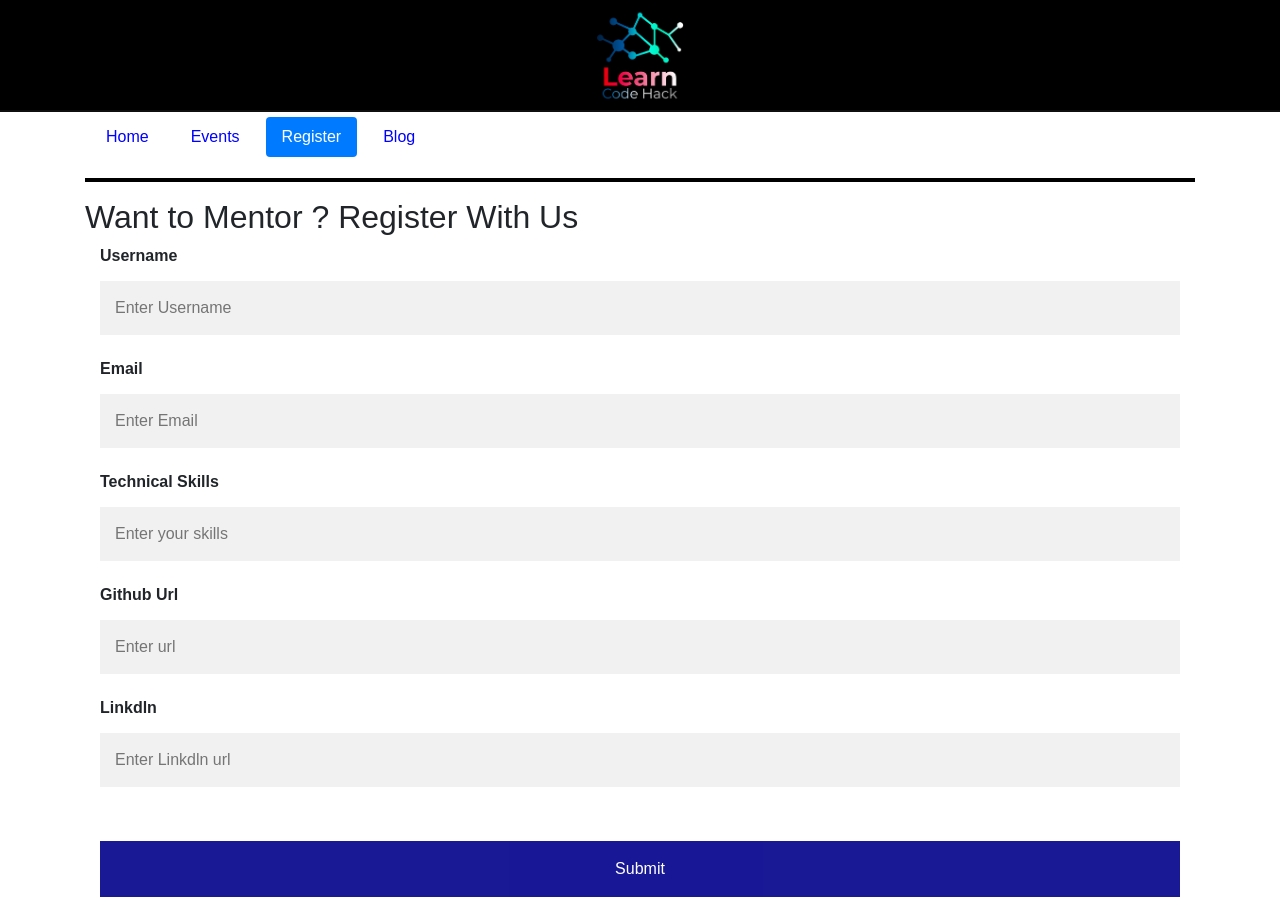
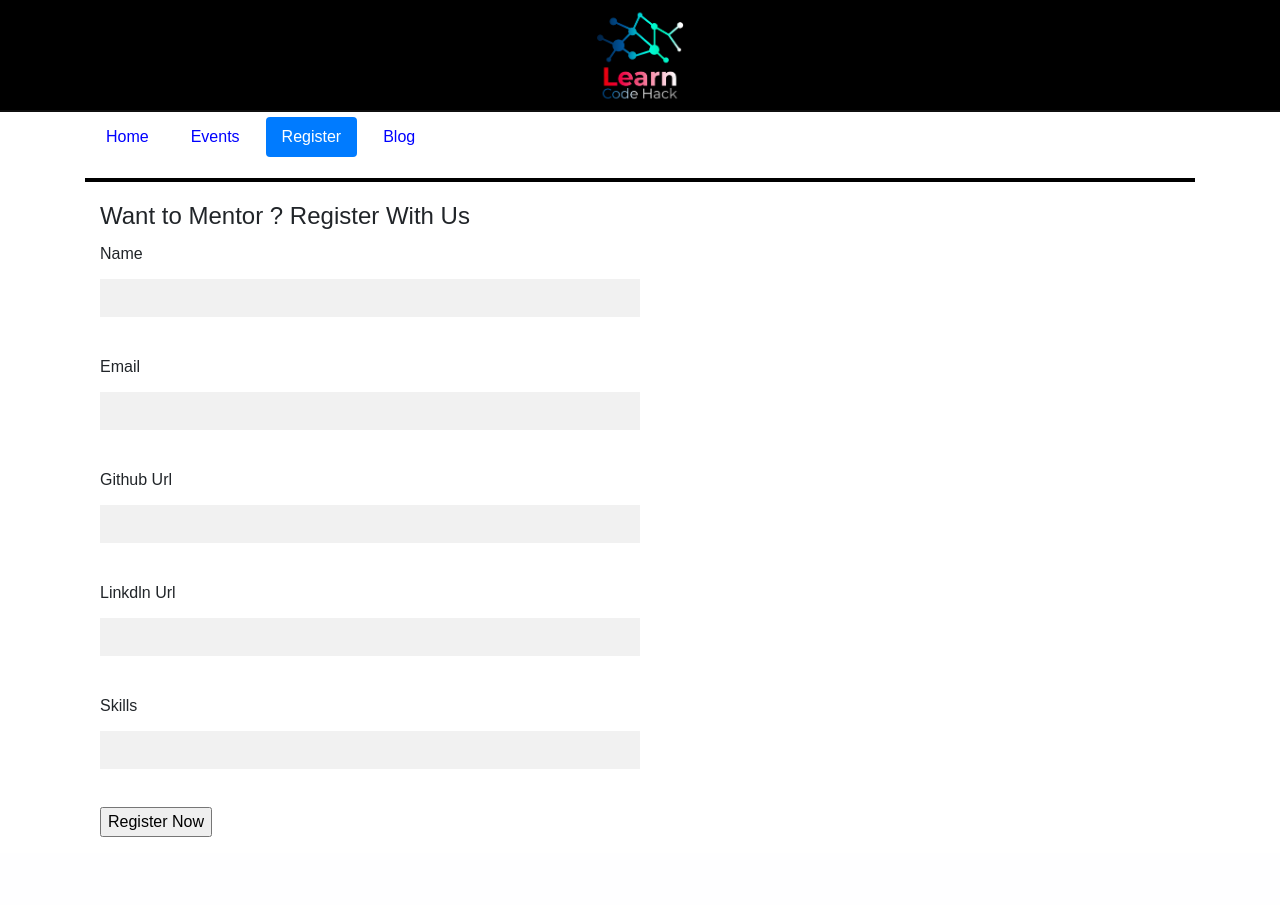
Before and after one commit to Hackers-House/Find-My-School, a Flask app: page /register in a window 1280 px wide. After the commit the page ends 837 px from the top, so only its background shows below. Run offline with Flask 2, Linux system fonts and the light colour scheme; some libraries are stand-ins or nearby versions.

Commit message:
Created Register form and connected it to backend .

```diff
--- a/application/forms.py
+++ b/application/forms.py
@@ -2,10 +2,11 @@ from flask_wtf import FlaskForm
 from wtforms import StringField,PasswordField,SubmitField,BooleanField
 from wtforms.validators import DataRequired
 
+
 class RegisterForm(FlaskForm):
     username=StringField("Name",validators=[DataRequired()])
     email=StringField("Email",validators=[DataRequired()])
-    Guthub_url=StringField("Github Url",validators=[DataRequired()])
-    linkdln_Url=StringField("Linkdln Url",validators=[DataRequired()])
-    Technologies=StringField("Skills",validators=[DataRequired()])
+    Github=StringField("Github Url",validators=[DataRequired()])
+    linkdln=StringField("Linkdln Url",validators=[DataRequired()])
+    Tech=StringField("Skills",validators=[DataRequired()])
     submit=SubmitField("Register Now")
--- a/application/routes.py
+++ b/application/routes.py
@@ -1,6 +1,7 @@
-from flask import render_template,redirect,request,make_response
+from flask import render_template,redirect,request,make_response,flash,url_for
 from application import app
-from .UserDAC import GetConnection,GetTable
+from .UserDAC import *
+from application.forms import RegisterForm
 #create sime route
 @app.route('/')
 def redir():
@@ -18,9 +19,21 @@ def blog():
 def events():
     return render_template('events.html',events=True)
 
-@app.route("/register")
+@app.route("/register",methods=['POST','GET'])
 def register():
-    return render_template('register.html',register=True)
+    form = RegisterForm()
+    if form.validate_on_submit():
+        userID     = GetIndex()
+        userID    += 1
+        username    =form.username.data
+        email       = form.email.data
+        Github      =form.Github.data
+        linkdln     =form.linkdln.data
+        Tech        =form.Tech.data
+        SetData(userID,username,email,Github,linkdln,Tech)
+        flash("You are successfully registered!","success")
+        return redirect(url_for('index'))
+    return render_template("register.html", title="Want to Mentor ? Register With Us", form=form,register=True)
 
 #@app.route("/user")
 #def user():
--- a/application/static/css/main.css
+++ b/application/static/css/main.css
@@ -42,8 +42,8 @@ hr {
 }
 
 input[type=text], input[type=password] {
-    width: 100%;
-    padding: 15px;
+    width: 50%;
+    padding: 7px;
     margin: 5px 0 22px 0;
     display: inline-block;
     border: none;
@@ -97,7 +97,7 @@ footer {
     margin: 8px 0;
     border: none;
     cursor: pointer;
-    width: 100%;
+    width: 50%;
     opacity: 0.9;
 }
 .btn-submitt {
@@ -107,7 +107,7 @@ footer {
     margin: 8px 0;
     border: none;
     cursor: pointer;
-    width: 100%;
+    width: 50%;
     opacity: 0.9;
 }
 .btn-submit:hover {
@@ -117,3 +117,6 @@ footer {
     height: 300px;
     width: 30%;
 }
+.error-message{
+    color: red;
+}
--- a/application/templates/blog.html
+++ b/application/templates/blog.html
@@ -7,7 +7,7 @@
 data-rss="https://medium.com/feed/@anush.venkatakrishna"
 data-maxcols="3"
 data-layout="grid"
-data-poststyle="inline"
+data-poststyle="outline"
 data-readmore="Continue Reading"
 data-buttonclass="btn btn-primary"
 data-offset="-100"></div>
--- a/application/templates/layout.html
+++ b/application/templates/layout.html
@@ -15,6 +15,18 @@
 </div>
 <div class="container">
     {% include "includes/nav.html" %}
+
+    {% with messages =get_flashed_messages(with_categories=true) %}
+        {%if messages %}
+            {% for category,messages in messages %}
+                <div class="alert alert-{{category}}">
+                    <p>{{message}}</p>
+                </div>
+            {% endfor %}
+        {% endif %}
+    {% endwith %}
+
+
     {% block content %}
     {% endblock %}
 
--- a/application/templates/register.html
+++ b/application/templates/register.html
@@ -2,27 +2,42 @@
     {% extends "layout.html" %}
 
     {% block content %}
-    <h2>Want to Mentor ? Register With Us</h2>
-
     <div class="container">
-        <form name="register" action="register.php" method="get">
-            <label for="username"><b>Username</b></label>
-            <input type="text" placeholder="Enter Username" name="username" required>
-            <br>
-            <label for="email"><b>Email</b></label>
-            <input type="text" placeholder="Enter Email" name="email" required>
-            <br>
-            <label for="Tech"><b>Technical Skills</b></label>
-            <input type="text" placeholder="Enter your skills " name="skills" required>
-            <br>
-            <label for="Github"><b>Github Url</b></label>
-            <input type="text" placeholder="Enter url" name="Github Url">
-            <br>
-            <label for="Linkdln"><b>Linkdln</b></label>
-            <input type="text" placeholder="Enter Linkdln url" name="Linkdln">
-            <br>
-            <br class="clear">
-            <input class="btn-submitt" type="submit" name="submit" >
+        <form name="login" action="" method="post" novalidate>
+       <fieldset class="form-group">
+           <legend>{{title}}</legend>
+            {{ form.hidden_tag() }}
+            <p> {{ form.username.label }}</br>
+                {{ form.username }}
+                {% for error in form.username.errors %}
+                 <span class="error-message">{{ error }}</span>
+                {% endfor %}
+            </p>
+            <p> {{ form.email.label }}</br>
+                {{ form.email }}
+                {% for error in form.email.errors %}
+                 <span class="error-message">{{ error }}</span>
+                {% endfor %}
+            </p>
+            <p> {{ form.Github.label }}</br>
+                {{ form.Github }}
+                {% for error in form.email.errors %}
+                 <span class="error-message">{{ error }}</span>
+                {% endfor %}
+            </p>
+            <p> {{ form.linkdln.label }}</br>
+                {{ form.linkdln }}
+                {% for error in form.email.errors %}
+                 <span class="error-message">{{ error }}</span>
+                {% endfor %}
+            </p>
+            <p> {{ form.Tech.label }}</br>
+                {{ form.Tech }}
+                {% for error in form.email.errors %}
+                 <span class="error-message">{{ error }}</span>
+                {% endfor %}
+            <p>{{ form.submit() }}</p>
+            </fieldset>
         </form>
     </div>
     {% endblock %}
--- a/config.py
+++ b/config.py
@@ -1,7 +1,4 @@
 import os
 class Config(object):
     #its a key used as a signature key used to make sure the content sent isnt intercepted
-    SECRET_KY = os.environ.get('SECRET_KEY') or "secret_string"
-    SQLALCHEMY_DATABASE_URI = os.environ.get("SQLALCHEMY_DATABASE_URI")
-    SQLALCHEMY_ECHO = False
-    SQLALCHEMY_TRACK_MODIFICATIONS = False
+    SECRET_KEY = os.environ.get('SECRET_KEY') or "secret_string"
```
Also changed, not shown: application/UserDAC.py (+14 -7 lines).
